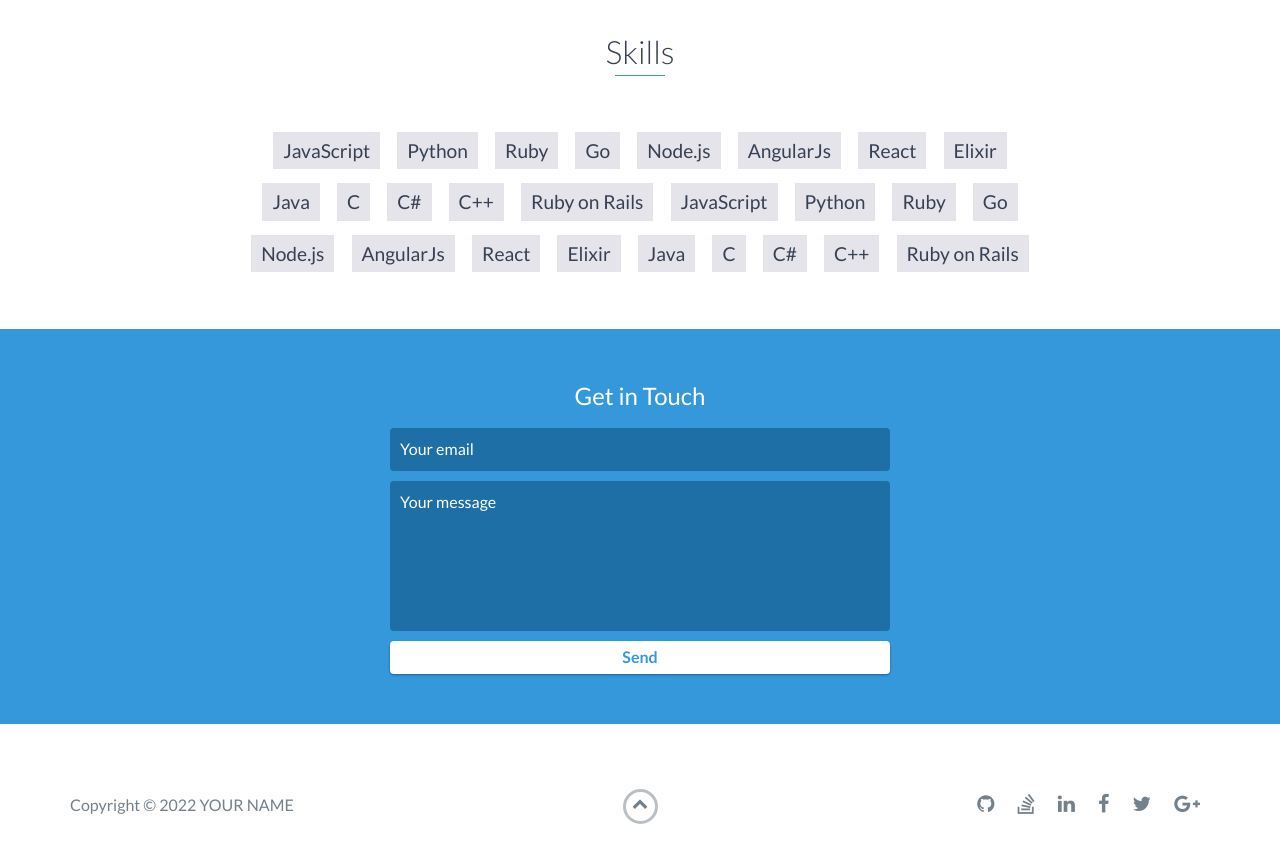
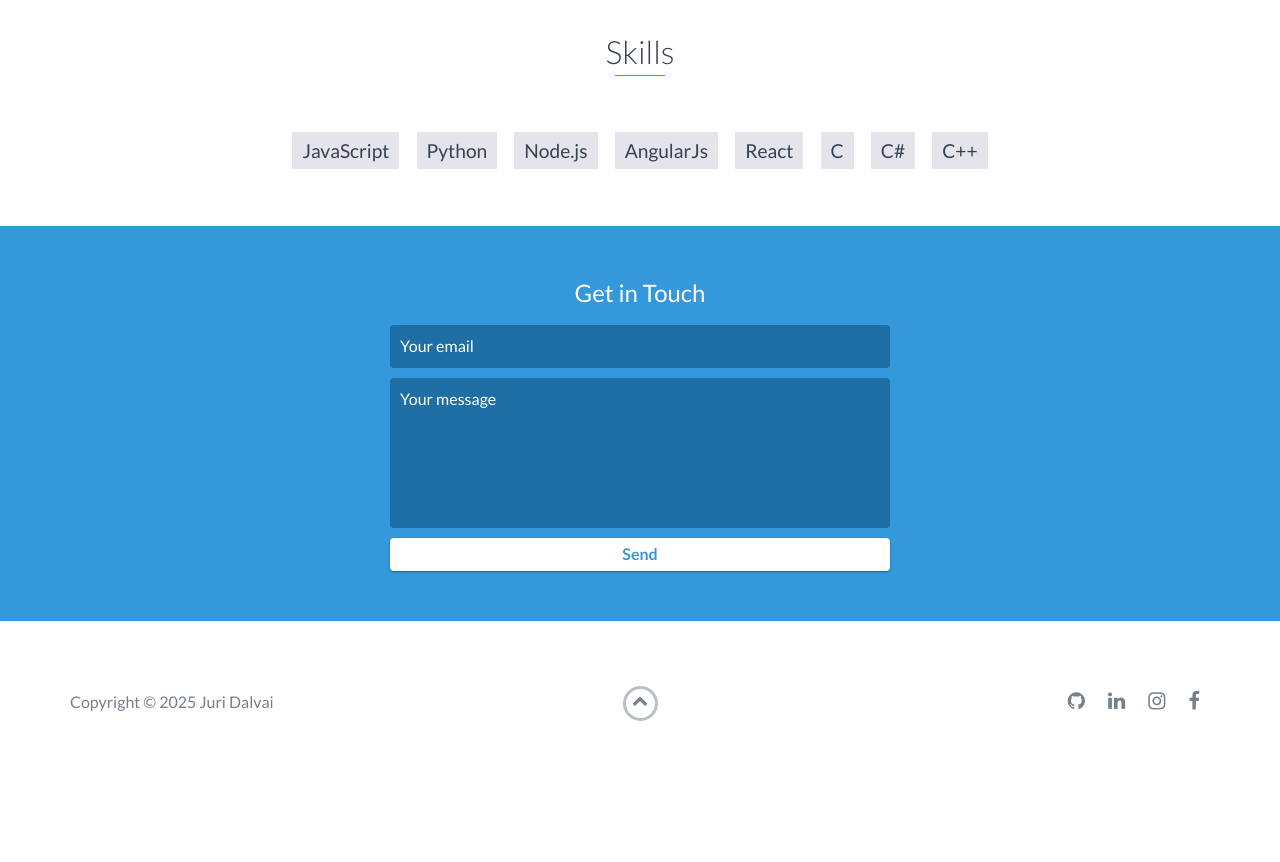
Before and after one commit to DalvaiJuri/dalvaijuri.github.io, a website: page index.html in a window 1280 px wide. Shown: the part 3340-4202 px from the top of the page. After the commit the page ends 4115 px from the top, so only its background shows below. Drawn offline with nearby package versions, Linux system fonts and the light colour scheme.

Commit message:
Update index.html

```diff
--- a/index.html
+++ b/index.html
@@ -190,30 +190,12 @@
         <ul>
             <li>JavaScript</li>
             <li>Python</li>
-            <li>Ruby</li>
-            <li>Go</li>
             <li>Node.js</li>
             <li>AngularJs</li>
             <li>React</li>
-            <li>Elixir</li>
-            <li>Java</li>
             <li>C</li>
             <li>C#</li>
             <li>C++</li>
-            <li>Ruby on Rails</li>
-            <li>JavaScript</li>
-            <li>Python</li>
-            <li>Ruby</li>
-            <li>Go</li>
-            <li>Node.js</li>
-            <li>AngularJs</li>
-            <li>React</li>
-            <li>Elixir</li>
-            <li>Java</li>
-            <li>C</li>
-            <li>C#</li>
-            <li>C++</li>
-            <li>Ruby on Rails</li>
         </ul>
     </div>
     <!-- End #skills -->
@@ -237,7 +219,7 @@
             <div class="row">
                 <div class="col-sm-5 copyright">
                     <p>
-                        Copyright &copy; <span id="current-year">2022</span> YOUR NAME
+                        Copyright &copy; <span id="current-year">2025</span> Juri Dalvai
                     </p>
                 </div>
                 <div class="col-sm-2 top">
@@ -251,19 +233,13 @@
                             <a href="https://github.com/" target="_blank"><i class="fa fa-github" aria-hidden="true"></i></a>
                         </li>
                         <li>
-                            <a href="https://stackoverflow.com/" target="_blank"><i class="fa fa-stack-overflow" aria-hidden="true"></i></a>
+                            <a href="https://www.linkedin.com/in/juri-dalvai-231bb5181" target="_blank"><i class="fa fa-linkedin" aria-hidden="true"></i></a>
                         </li>
                         <li>
-                            <a href="https://linkedin.com/" target="_blank"><i class="fa fa-linkedin" aria-hidden="true"></i></a>
+                            <a href="https://www.instagram.com/juri.dalvai/" target="_blank"><i class="fa fa-instagram" aria-hidden="true"></i></a>
                         </li>
                         <li>
-                            <a href="https://www.facebook.com/" target="_blank"><i class="fa fa-facebook" aria-hidden="true"></i></a>
-                        </li>
-                        <li>
-                            <a href="https://twitter.com/" target="_blank"><i class="fa fa-twitter" aria-hidden="true"></i></a>
-                        </li>
-                        <li>
-                            <a href="https://plus.google.com/" target="_blank"><i class="fa fa-google-plus" aria-hidden="true"></i></a>
+                            <a href="https://www.facebook.com/juri.dalvai/" target="_blank"><i class="fa fa-facebook" aria-hidden="true"></i></a>
                         </li>
                     </ul>
                 </div>
```
